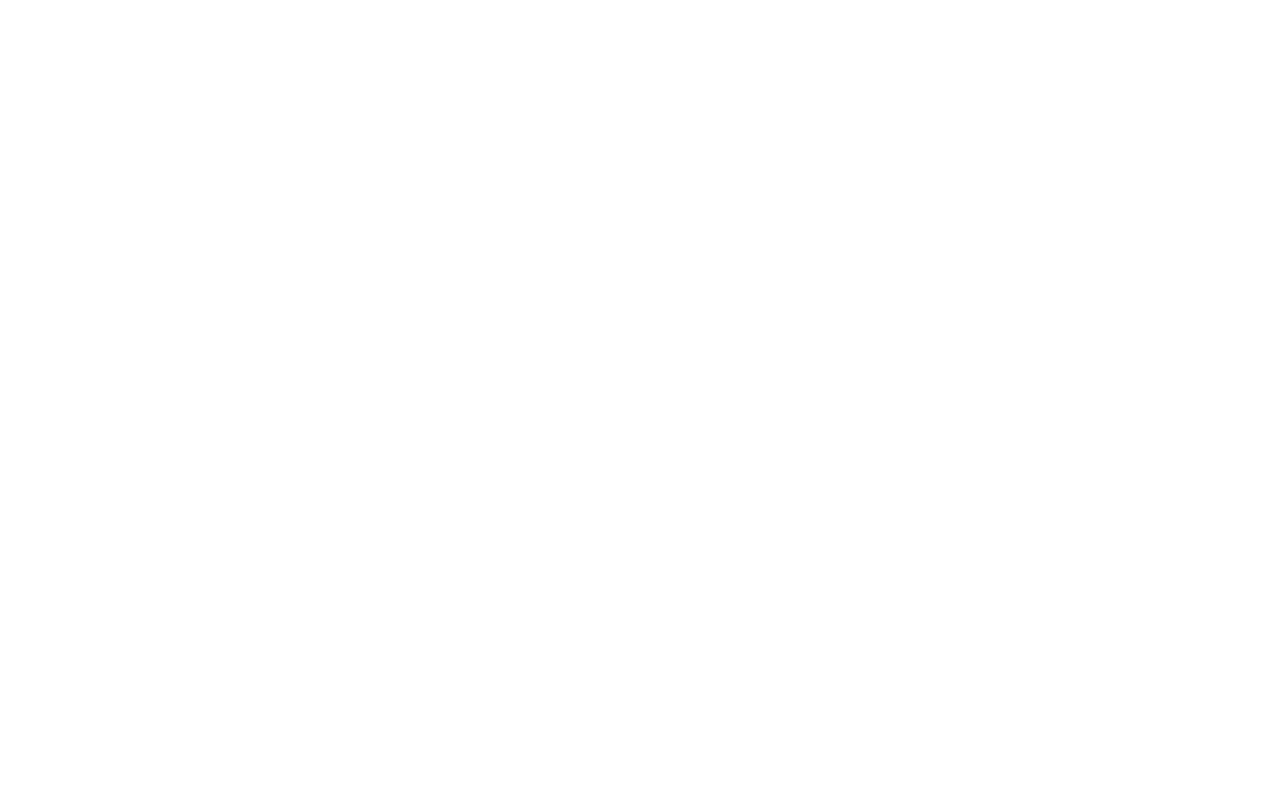
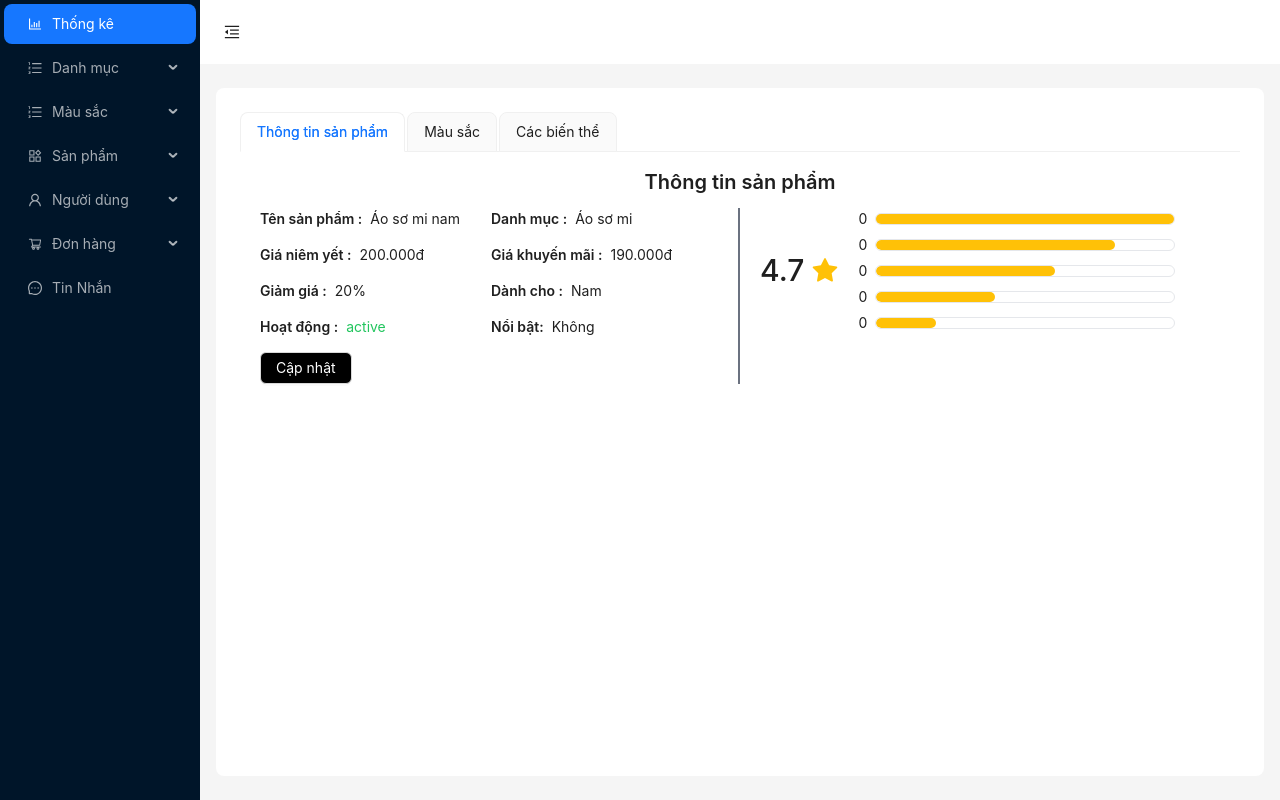
Before and after one commit to doan02012004/Du-an-tot-nghiep, a React (Vite) app in the folder client/: page /admin/products/edit/1 in a window 1280 px wide. Before the commit this address had no page. Built offline with nearby package versions, Linux system fonts and the light colour scheme.

Commit message:
customer layout

```diff
--- /dev/null
+++ b/client/src/pages/(admin)/product/edit/Page.tsx
@@ -0,0 +1,30 @@
+import { Tabs, TabsProps } from "antd";
+import ViewInfor from "./_components/ViewInfor";
+import ViewColor from "./_components/ViewColor";
+import ViewProperties from "./_components/ViewProperties";
+
+
+const UpdateProduct = () => {
+    const items: TabsProps['items'] = [
+        {
+          key: '1',
+          label: 'Thông tin sản phẩm',
+          children: <ViewInfor />,
+        },
+        {
+          key: '2',
+          label: 'Màu sắc',
+          children: <ViewColor />,
+        },
+        {
+          key: '3',
+          label: 'Các biến thể',
+          children: <ViewProperties />,
+        },
+      ];
+  return (
+    <Tabs type="card" defaultActiveKey="1" items={items}  />
+  )
+}
+
+export default UpdateProduct
--- /dev/null
+++ b/client/src/pages/(admin)/product/edit/_components/ViewColor.tsx
@@ -0,0 +1,11 @@
+import React from 'react'
+
+const ViewColor = () => {
+  return (
+    <div>
+       Màu sắc
+    </div>
+  )
+}
+
+export default ViewColor
--- /dev/null
+++ b/client/src/pages/(admin)/product/edit/_components/ViewInfor.tsx
@@ -0,0 +1,97 @@
+
+import { Button } from 'antd'
+import { formatPrice } from '../../../../../common/utils/product'
+import { StarFilled } from '@ant-design/icons'
+
+const ViewInfor = () => {
+    return (
+        <div>
+            <h1 className='text-xl font-semibold text-center mb-3'>Thông tin sản phẩm</h1>
+            <div className='flex'>
+                {/* Thông tin sản phẩm  */}
+                <div className='basis-1/2 px-5 border-r-2 border-r-gray-500 '>
+                    <div className=' grid grid-cols-2 gap-x-1'>
+                        <div className='flex items-center'>
+                            <p className='pr-2 font-semibold'>Tên sản phẩm :</p>
+                            <p>Áo sơ mi nam</p>
+                        </div>
+                        <div className='flex items-center'>
+                            <p className='pr-2 font-semibold'>Danh mục :</p>
+                            <p>Áo sơ mi</p>
+                        </div>
+                        <div className='flex items-center'>
+                            <p className='pr-2 font-semibold'>Giá niêm yết :</p>
+                            <p>{formatPrice(200000)}đ</p>
+                        </div>
+                        <div className='flex items-center'>
+                            <p className='pr-2 font-semibold'>Giá khuyến mãi :</p>
+                            <p>{formatPrice(190000)}đ</p>
+                        </div>
+                        <div className='flex items-center'>
+                            <p className='pr-2 font-semibold'>Giảm giá :</p>
+                            <p>20%</p>
+                        </div>
+                        <div className='flex items-center'>
+                            <p className='pr-2 font-semibold'>Dành cho :</p>
+                            <p>Nam</p>
+                        </div>
+                        <div className='flex items-center'>
+                            <p className='pr-2 font-semibold'>Hoạt động :</p>
+                            <p className='text-green-500'>active</p>
+                        </div>
+                        <div className='flex items-center'>
+                            <p className='pr-2 font-semibold'>Nổi bật:</p>
+                            <p>Không</p>
+                        </div>
+                    </div>
+                    <Button className='bg-black text-white'>Cập nhật</Button>
+                </div>
+                {/* Bình luận  */}
+                <div className='basis-1/2 px-5'>
+                    <div className='flex items-center'>
+                        <div className='flex justify-center items-center'>
+                            <div className='flex items-center w-max'>
+                                <h1 className='text-[30px] m-0 pr-2'>4.7</h1>
+                                <StarFilled className='text-yellow text-[26px] p-0' />
+                            </div>
+                        </div>
+                        <div className='px-5'>
+                            <div className='flex items-center w-full mb-1'>
+                                <p className='m-0 pr-2'>0</p>
+                                <div className='border w-[300px] h-3  rounded-full overflow-hidden'>
+                                    <div className='bg-yellow w-full h-full'></div>
+                                </div>
+                            </div>
+                            <div className='flex items-center w-full mb-1'>
+                                <p className='m-0 pr-2'>0</p>
+                                <div className='border w-[300px] h-3  rounded-full overflow-hidden'>
+                                    <div className='bg-yellow w-4/5 h-full rounded-full'></div>
+                                </div>
+                            </div>
+                            <div className='flex items-center w-full mb-1'>
+                                <p className='m-0 pr-2'>0</p>
+                                <div className='border w-[300px] h-3  rounded-full overflow-hidden'>
+                                    <div className='bg-yellow w-3/5 h-full rounded-full'></div>
+                                </div>
+                            </div>
+                            <div className='flex items-center w-full mb-1'>
+                                <p className='m-0 pr-2'>0</p>
+                                <div className='border w-[300px] h-3  rounded-full overflow-hidden'>
+                                    <div className='bg-yellow w-2/5 h-full rounded-full'></div>
+                                </div>
+                            </div>
+                            <div className='flex items-center w-full'>
+                                <p className='m-0 pr-2'>0</p>
+                                <div className='border w-[300px] h-3  rounded-full overflow-hidden'>
+                                    <div className='bg-yellow w-1/5 h-full rounded-full'></div>
+                                </div>
+                            </div>
+                        </div>
+                    </div>
+                </div>
+            </div>
+        </div>
+    )
+}
+
+export default ViewInfor
--- /dev/null
+++ b/client/src/pages/(admin)/product/edit/_components/ViewProperties.tsx
@@ -0,0 +1,9 @@
+import React from 'react'
+
+const ViewProperties = () => {
+  return (
+    <div>ViewProperties</div>
+  )
+}
+
+export default ViewProperties
--- a/client/src/pages/(admin)/product/list/Page.tsx
+++ b/client/src/pages/(admin)/product/list/Page.tsx
@@ -87,7 +87,7 @@
         {
             title: "Chức năng",
             key: "actions",
-            render: () => (
+            render: (product:Iproduct) => (
                 <Space>
                     <Popconfirm
                         title="Xóa sản phẩm"
@@ -97,7 +97,7 @@
                     >
                         <Button type='primary' danger><DeleteOutlined /></Button>
                     </Popconfirm>
-                    <Link to={'/admin/'}><Button className='bg-yellow text-white'><EyeOutlined /></Button></Link>
+                    <Link to={`/admin/products/edit/${product._id}`}><Button className='bg-yellow text-white'><EyeOutlined /></Button></Link>
                 </Space>
             )
         }
--- a/client/src/routes/Router.tsx
+++ b/client/src/routes/Router.tsx
@@ -20,6 +20,7 @@
 import CategoriesPage from '../pages/(admin)/categories/Page'
 
 import CategoriesForm from '../pages/(admin)/categories/_components/CategoryForm'
+import UpdateProduct from '../pages/(admin)/product/edit/Page'
 
 
 const Router = () => {
@@ -27,8 +28,8 @@
     <Routes>
       <Route path='/' element={<LayoutWebsite />}>
         <Route index element={<HomePage />} />
-        <Route path='product' element={<ProductPage />}/>
-        <Route path='productdetails' element={<ProductDetailsPage />}/>
+        <Route path='product' element={<ProductPage />} />
+        <Route path='productdetails' element={<ProductDetailsPage />} />
         <Route path='signin' element={<PageSignin />} />
         <Route path='signup' element={<PageSignup />} />
         <Route path='blog' element={<PageBlog />} />
@@ -41,15 +42,14 @@
         </Route>
       </Route>
       <Route path='admin' element={<LayoutAdmin />}>
-          <Route path='products' element={<AdminProduct />}>
-              <Route index element={<ListProduct />} />
-              <Route path='add' element={<AddProductAdmin />} />
-          </Route>
-          <Route path='colors' element={<LayoutColor/>}  />
-      </Route>
-      <Route path='admin' element={<LayoutAdmin />}>
-        <Route path='categories' element={<CategoriesPage />}/>
-        <Route path='categories/add' element={<CategoriesForm />}/>
+        <Route path='products' element={<AdminProduct />}>
+          <Route index element={<ListProduct />} />
+          <Route path='add' element={<AddProductAdmin />} />
+          <Route path='edit/:id' element={<UpdateProduct />} />
+        </Route>
+        <Route path='colors' element={<LayoutColor />} />
+        <Route path='categories' element={<CategoriesPage />} />
+        <Route path='categories/add' element={<CategoriesForm />} />
         <Route path='categories/edit/:id' element={<CategoriesForm />} />
       </Route>
     </Routes>
```
